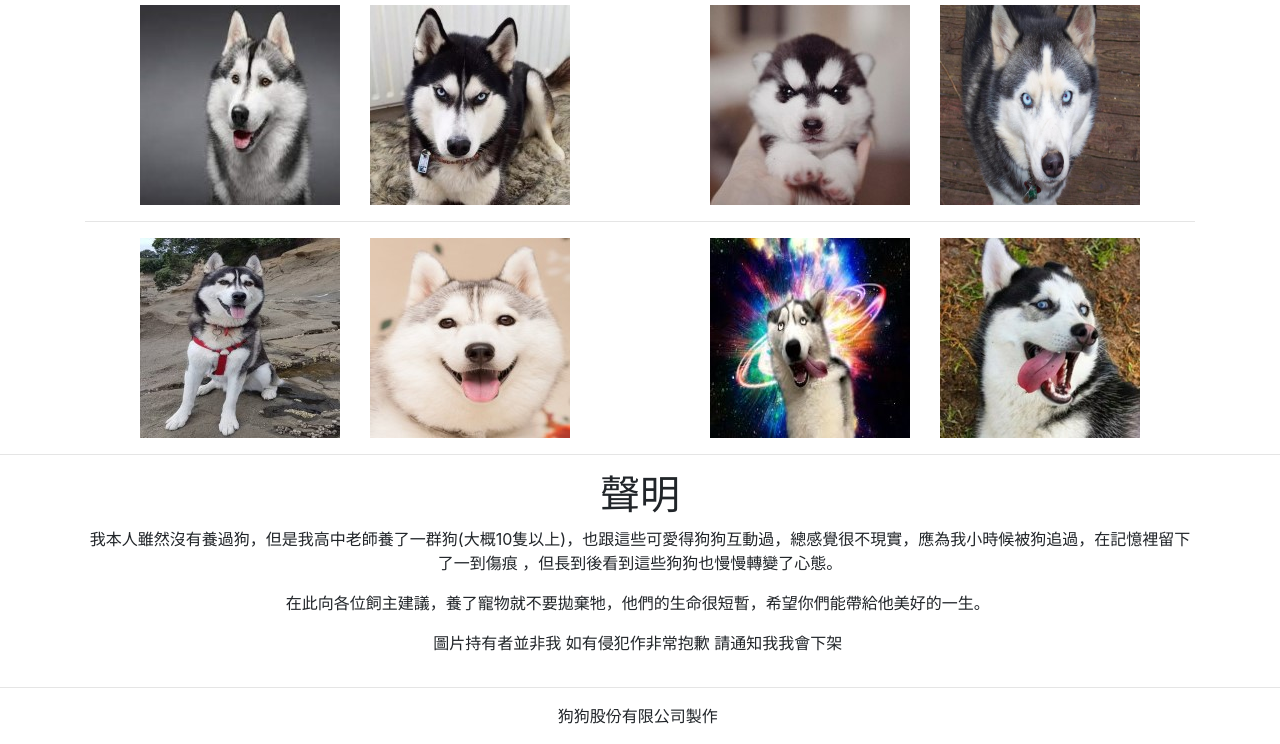
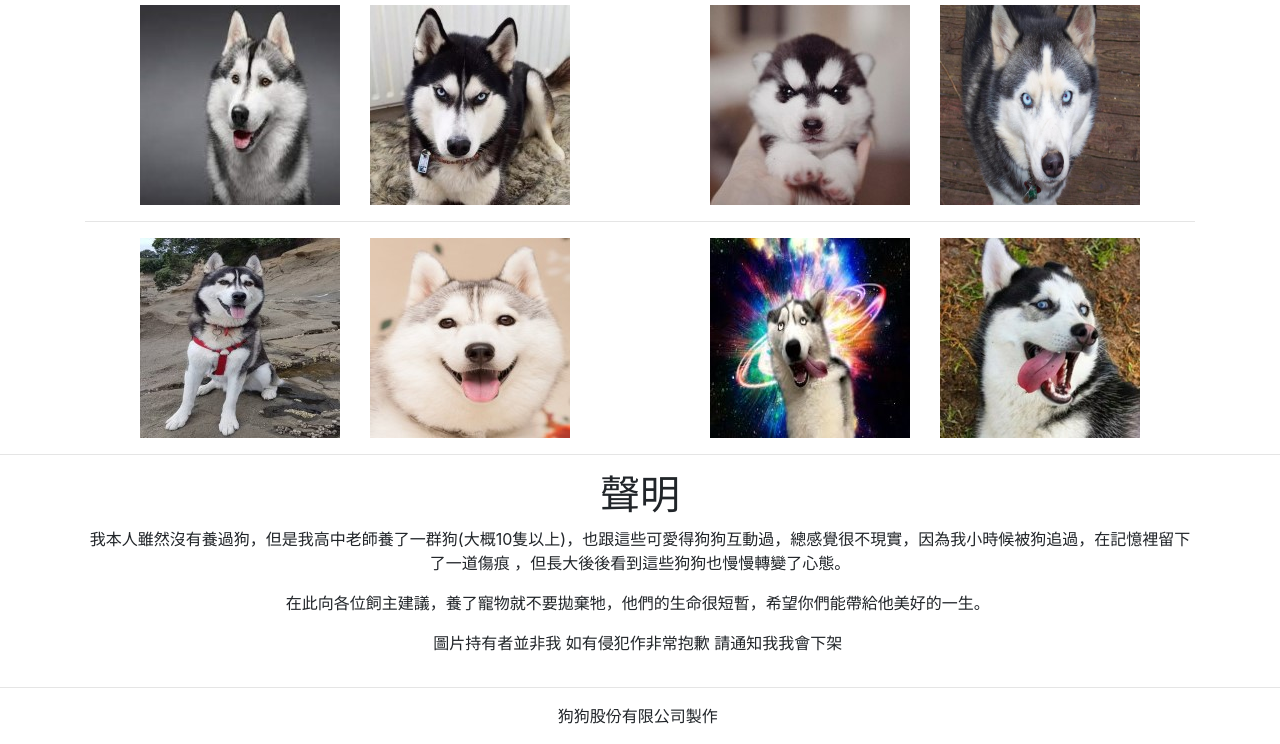
Before and after one commit to B11056053/B11056053.github.io, a plain HTML site: page Final/dog1.html in a window 1280 px wide. Shown: the part 1105-1849 px from the top of the page. Drawn offline with Linux system fonts and the light colour scheme.

Commit message:
Add files via upload

```diff
--- a/Final/dog1.html
+++ b/Final/dog1.html
@@ -105,7 +105,7 @@
         <div class="row">
           <div class="col-12 text-center">
             <h1>聲明</h1>
-            <p>我本人雖然沒有養過狗，但是我高中老師養了一群狗(大概10隻以上)，也跟這些可愛得狗狗互動過，總感覺很不現實，應為我小時候被狗追過，在記憶裡留下了一到傷痕 ，但長到後看到這些狗狗也慢慢轉變了心態。</p>
+            <p>我本人雖然沒有養過狗，但是我高中老師養了一群狗(大概10隻以上)，也跟這些可愛得狗狗互動過，總感覺很不現實，因為我小時候被狗追過，在記憶裡留下了一道傷痕 ，但長大後後看到這些狗狗也慢慢轉變了心態。</p>
             <p>在此向各位飼主建議，養了寵物就不要拋棄牠，他們的生命很短暫，希望你們能帶給他美好的一生。&nbsp;</p>
 			  <p>圖片持有者並非我 如有侵犯作非常抱歉 請通知我我會下架&nbsp;</p>
           </div>
```
Also changed, not shown: Final/dog2.html (+1 -1 lines), Final/dog3.html (+1 -1 lines), Final/index.html (+1 -1 lines).
